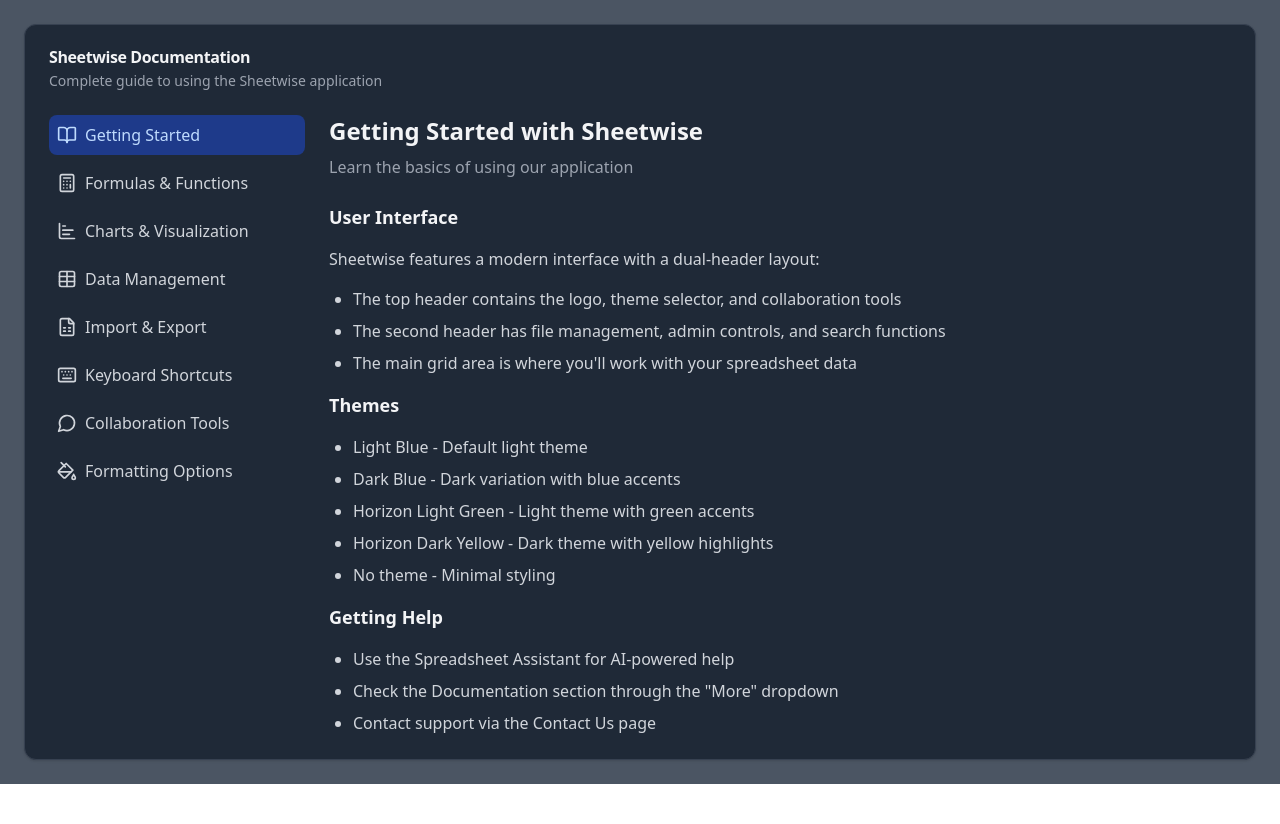
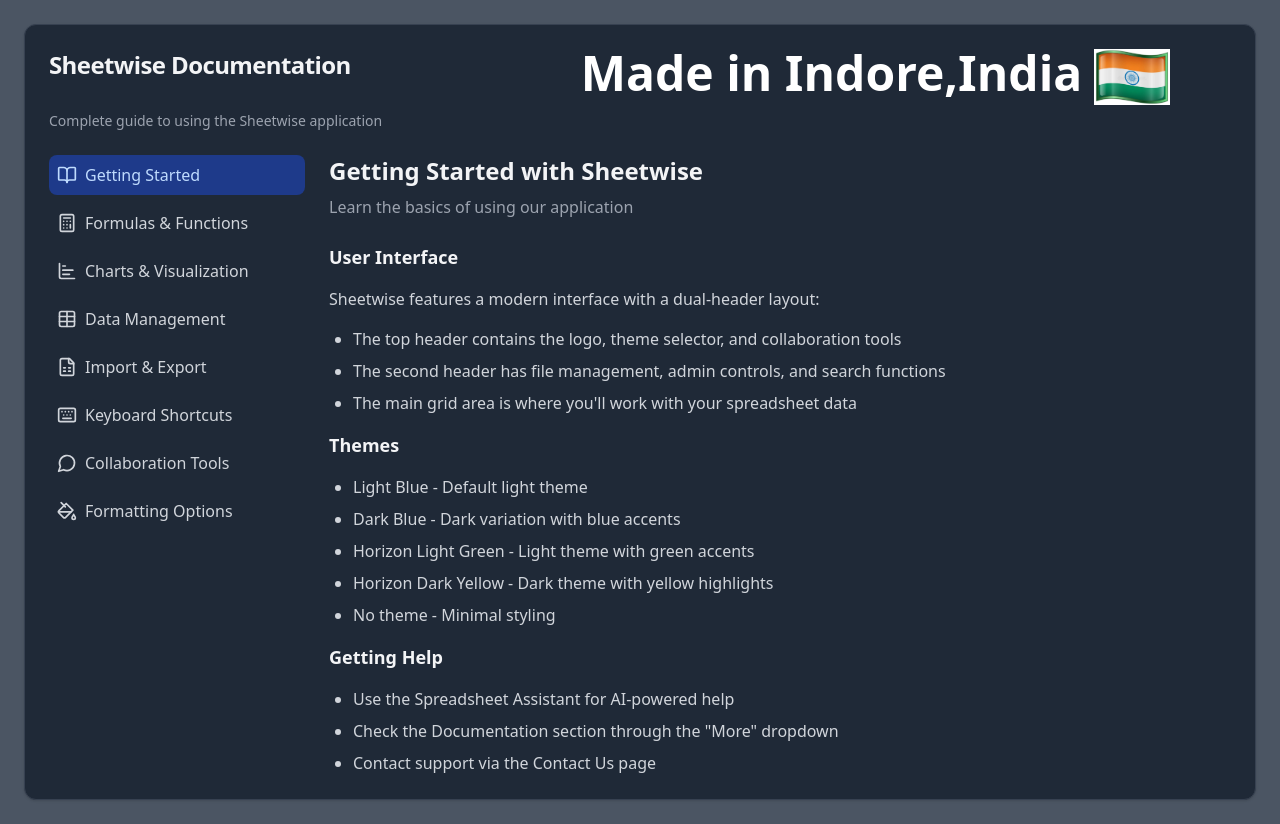
Before and after one commit to sujalsharmaa/Excel, a React (Vite) app in the folder Frontend/: page /documentation in a window 1280 px wide. Before the commit the page ends 800 px from the top, so only its background shows below. Built offline with nearby package versions, Linux system fonts and the light colour scheme; a web font is replaced by a local one; what handsontable would draw is missing.

Commit message:
added Made in Indore,India

```diff
--- a/Frontend/src/components/Documentation.jsx
+++ b/Frontend/src/components/Documentation.jsx
@@ -330,12 +330,19 @@
 
   return (
     <div className="p-6 bg-gray-600 max-h-fit">
+
       <Card className="bg-gray-800 border-gray-700">
+
         <CardHeader>
-          <CardTitle className="text-gray-100">Sheetwise Documentation</CardTitle>
+
+         <div className='flex'> <CardTitle className="text-gray-100 text-2xl font-bold">Sheetwise Documentation</CardTitle>
+          <h1 className='ml-[230px] justify-center text-5xl font-bold text-white flex'>Made in Indore,India <img className='h-14 w-18 ml-3' src="../public/india-flag-icon-3047035.webp" alt="" /></h1>
+
+         </div>
           <CardDescription className="text-gray-400">
             Complete guide to using the Sheetwise application
           </CardDescription>
+
         </CardHeader>
         <CardContent>
           <div className="flex flex-col md:flex-row gap-6">
@@ -355,6 +362,7 @@
                 </button>
               ))}
             </div>
+
             <div className="flex-1">
               <h2 className="text-2xl font-bold mb-2 text-gray-100">
                 {content[activeSection].title}
```
Also changed, not shown: Frontend/public/india-flag-icon-3047035.webp (added).
